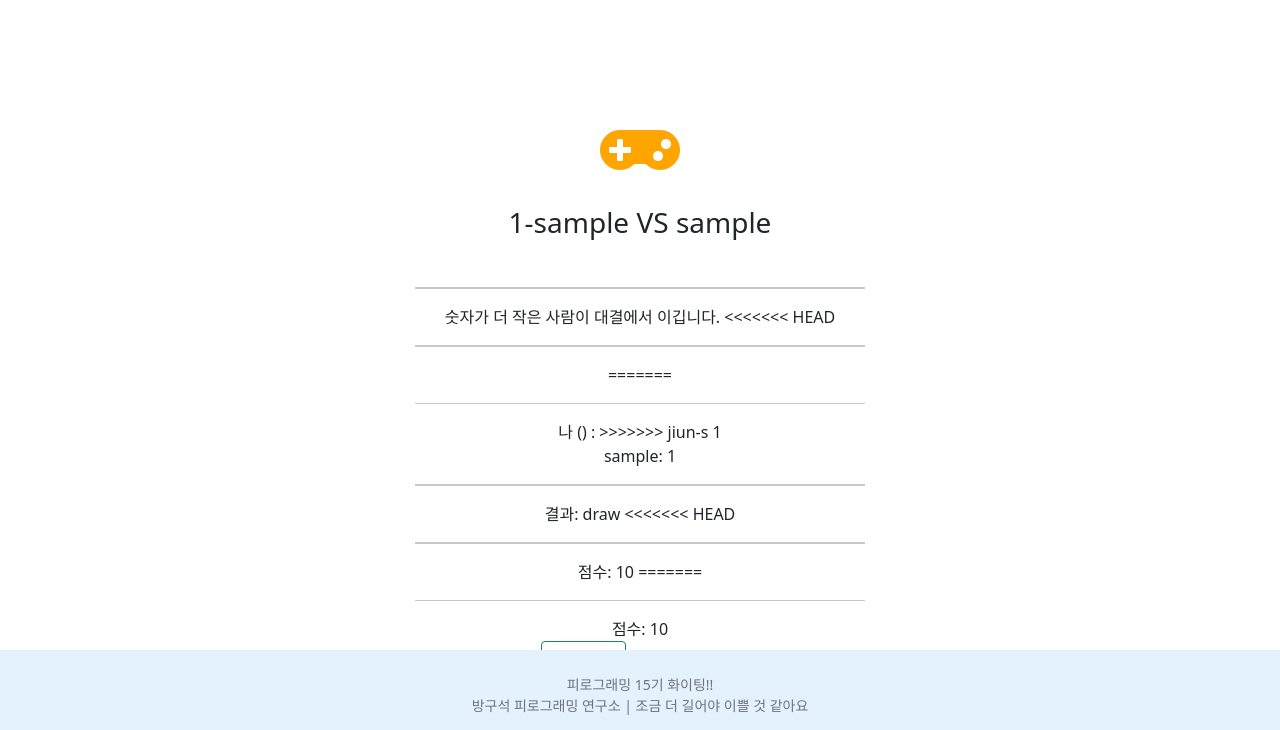
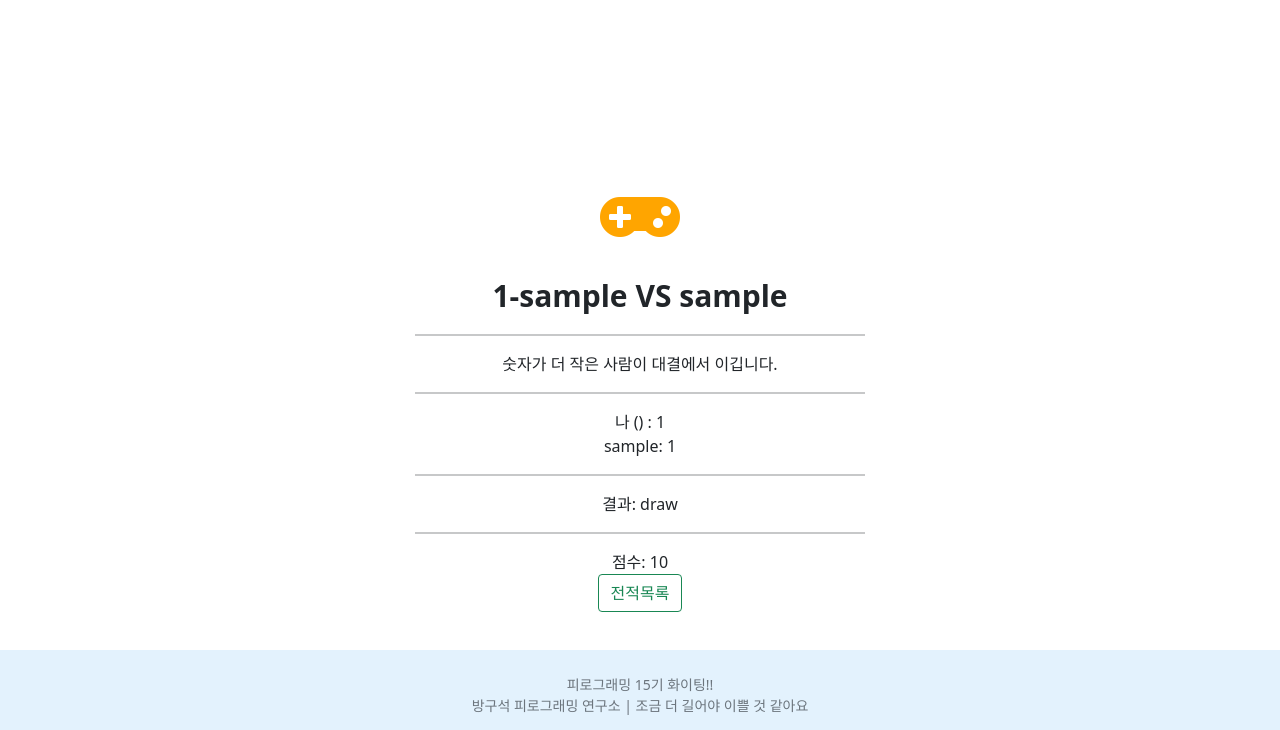
Before and after one commit to s-jiun/Piro15_CardGame_05, a Django app: page /info/1 in a window 1280 px wide. Shown: the part 70-800 px from the top of the page. Run offline with Django 3.2, Linux system fonts and the light colour scheme; tables that the repository leaves empty hold one stand-in row (values such as "Sample post"); some web fonts are replaced.

Commit message:
add design

```diff
--- a/game/templates/game/game_podium.html
+++ b/game/templates/game/game_podium.html
@@ -7,10 +7,10 @@
     <div class="d-flex flex-column justify-content-center align-items-center" style="margin-top: 80px; height: 345px;">
         <i class="fas fa-gamepad fa-4x" style="color: orange;"></i>
         <br />
-        <h3>Piro 명예의 전당 </h3>
-
+        <h3 style="font-weight: bold;">Piro 명예의 전당 </h3>
+        <br />
         {% for user in users %}
-            <p style="font-size: 25px;">랭킹 {{user.rank }} 등 : {{ user.username}} 님 !  [ 총점수: {{ user.score }} ] </p>
+            <p style="font-size: 20px;">랭킹 {{user.rank }} 등 : {{ user.username}} 님 !  [ 총점수: {{ user.score }} ] </p>
         {% endfor %}
         <hr style="height: 2px;" />
     </div>
--- a/game/templates/game/info.html
+++ b/game/templates/game/info.html
@@ -10,18 +10,16 @@
         <br />
         <form action="" method="POST" style="width: 450px;">
             {% csrf_token %}
-            <h3>{{game.pk}}-{{game.host}} VS {{game.guest}}</h3>
-
-            <br/>
-            {% comment %} 게임 진행 중인 .. {% endcomment %}
+            <p style="font-weight: bold; font-size: 30px;">{{game.pk}}-{{game.host}} VS {{game.guest}}</p>
             {% if game.is_end == False %}
                 {% if user.username == game.host.username %}
                 진행중...
                 <br />
+                <br />
                 나: {{ game.host_card }}
                 <br />
-                <a href="{% url 'game:game_delete' game.id %}">게임 취소</a>
                 <br />
+                <a href="{% url 'game:game_delete' game.id %}" class="btn btn-outline-danger">게임 취소</a>
                 <a href="{% url 'game:game_result' %}" class="btn btn-outline-success">전적목록</a>
                 {% else %}
                     <a href="{% url 'game:counterattack' game.pk %}" class="btn btn-outline-success">대응하기</a>
@@ -37,12 +35,8 @@
             {% else %}
                 숫자가 더 작은 사람이 대결에서 이깁니다.
             {% endif %}
-<<<<<<< HEAD
             <hr style="height: 2px;" />
-=======
-            <hr />
             나 ({{ user.username }}) :
->>>>>>> jiun-s
             {% if user.username == game.host.username %}
                 {{ game.host_card }}
                 <br />
@@ -65,24 +59,14 @@
                         draw
                     {% endif %}
                 {% endif %}
-<<<<<<< HEAD
             {% endif %}
             <hr style="height: 2px;" />
             {% if user.username == game.host.username %}
                 점수: {{ game.host.score }}
             {% else %}
                 점수: {{ game.guest.score }}
-=======
-
-            <hr />
-                {% if user.username == game.host.username %}
-                    점수: {{ game.host.score }}
-                {% else %}
-                    점수: {{ game.guest.score }}
-                {% endif %}
                 <br />
                 <a href="{% url 'game:game_result' %}" class="btn btn-outline-success">전적목록</a>
->>>>>>> jiun-s
             {% endif %}
         </form>
     </div>
```
Also changed, not shown: game/templates/game/result.html (+5 -6 lines).
